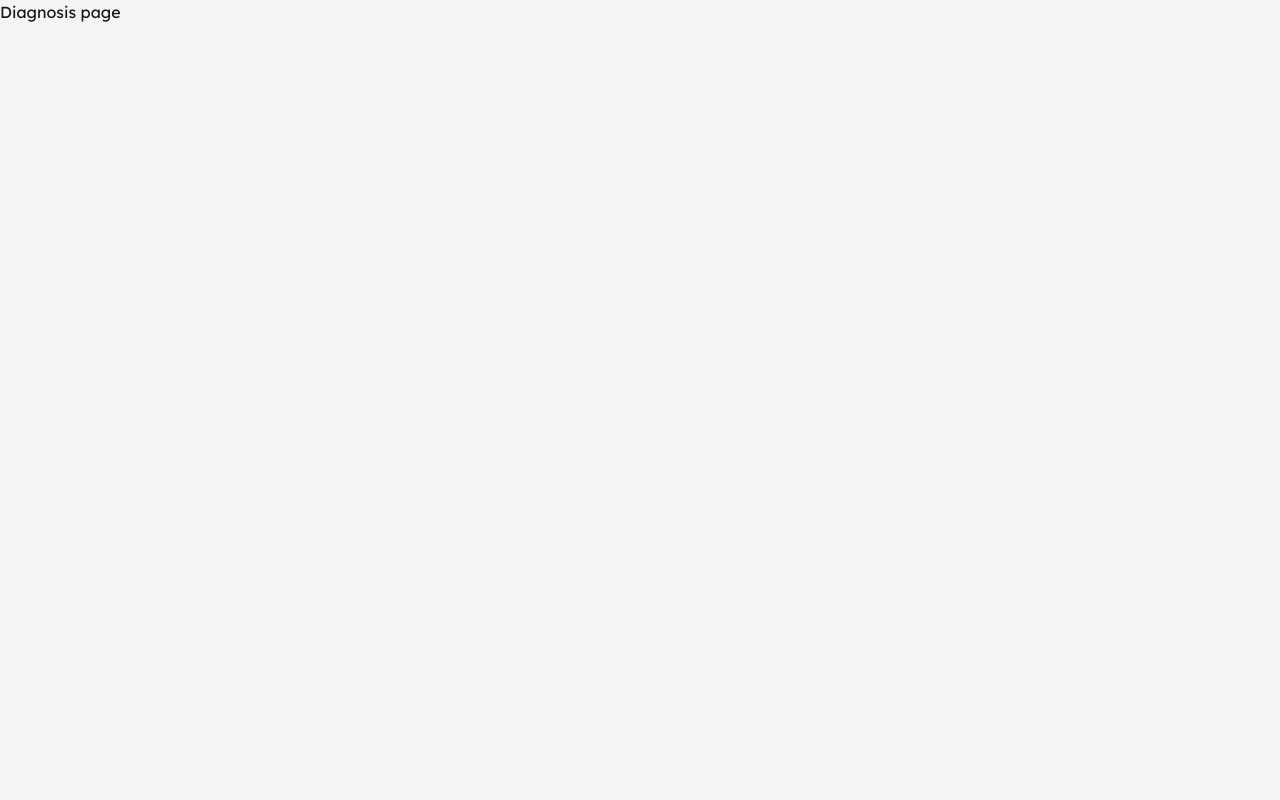
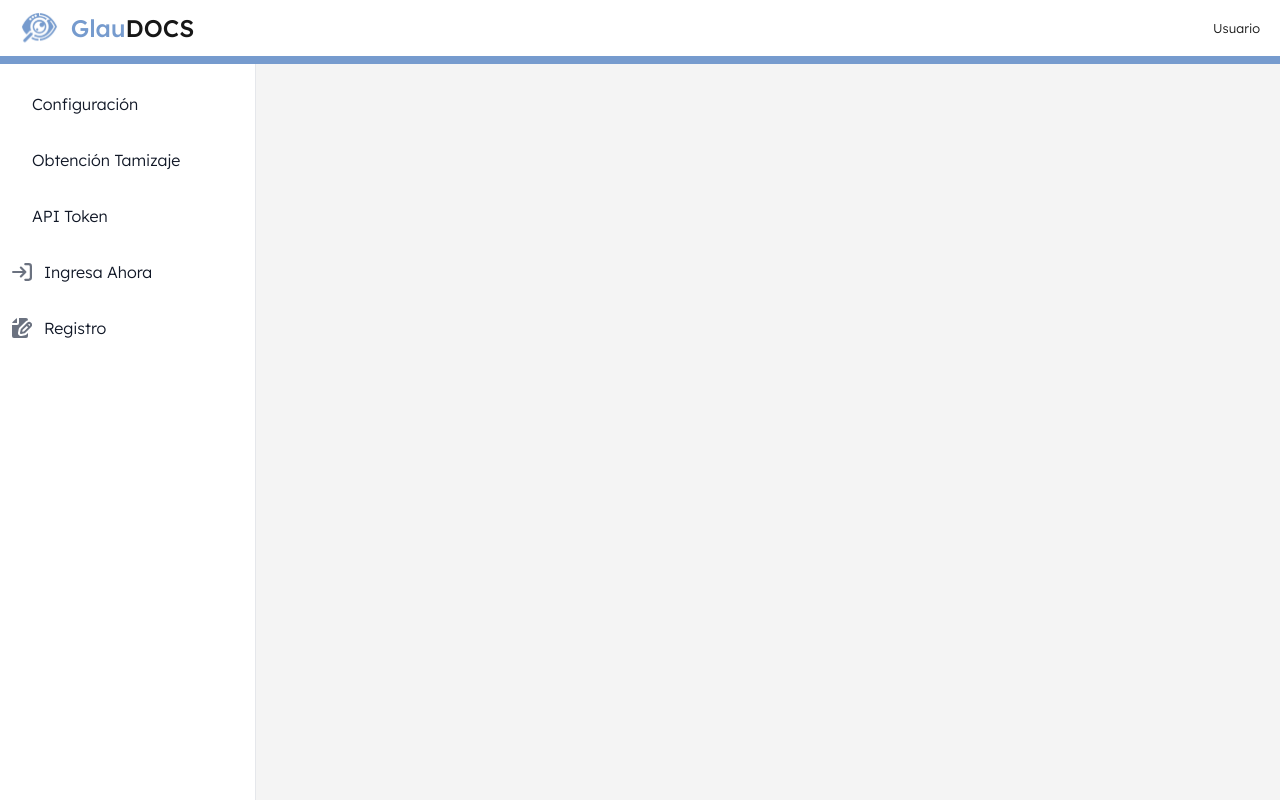
Before and after one commit to Proyecto-de-grado-GlaucomApp/glau-docs, a Next.js app: page /diagnosis in a window 1280 px wide. Built offline with nearby package versions, Linux system fonts and the light colour scheme.

Commit message:
ADD: Main Page + Diagnosis component

```diff
--- a/src/app/diagnosis/page.tsx
+++ b/src/app/diagnosis/page.tsx
@@ -1,10 +1,11 @@
+import Navbar from "@/components/navbar";
 import { FC } from "react";
 
 const DiagnosisPage: FC = () => {
   return (
-      <div>
-          Diagnosis page
-      </div>
+    <>
+    <Navbar />
+    </>
 
   );
 };
--- a/src/components/mainContent.tsx
+++ b/src/components/mainContent.tsx
@@ -3,8 +3,9 @@
 const MainContent = () => {
     return (
 <>
-    <div className="p-4 sm:ml-96 grid grid-cols-6 gap-10">
-        <div className="mt-28 mb-20 col-span-4 p-16 border-gray-200 rounded-3xl shadow-2xl bg-white dark:border-gray-700 mt-16">
+    <div className="lg:p-4 lg:ml-96 grid grid-cols-1 lg:grid-cols-6 gap-10 bg-white lg:bg-inherit">
+
+        <div className="lg:mt-28 lg:mb-20 col-span-4 p-10 lg:p-16 lg:border-gray-200 lg:rounded-3xl lg:shadow-2xl bg-white dark:border-gray-700 lg:mt-16 mt-16">
             <h1 className="pb-10">GlauApp referencia documentación de API</h1>
             <p className="pb-10">
                 El glaucoma es una enfermedad ocular que puede provocar la pérdida de visión irreversible si no se detecta a tiempo. GlauApp utiliza algoritmos avanzados para detectar la excavidad del nervio óptico y el área neuroretiniana, permitiendo un diagnóstico inicial que puede guiar a los profesionales en la toma de decisiones informadas sobre el manejo y tratamiento del paciente.
@@ -41,16 +42,16 @@ const MainContent = () => {
             <p className="pb-3">· Fabio Luis Buitrago Ochoa</p>
             <p className="pb-3">· Felipe García Castilblanco</p>
             <p className="pb-10">· Luisa Lorena Parra Nivia</p>
-            <div className="flex ms-2 md:me-24 pb-6">
+            <div className="flex ms-2 md:me-24 lg:pb-6">
                 <img src="logoGlauApp.svg" className="h-8 me-3" />
-                <span className="self-center text-xl font-medium sm:text-2xl whitespace-nowrap dark:text-black">
+                <span className="self-center text-xl font-medium lg:text-2xl whitespace-nowrap dark:text-black">
                     <span style={{ color: '#769BCE' }}>Glau</span>DOCS
                 </span>
             </div>
         </div>
 
-        <div className="col-span-2 mt-20">
-            <p style={{ color: '#769BCE' }} className="text-xs mt-24 mb-6 font-medium text-xl">En esta página</p>
+        <div className="col-span-2 hidden lg:block lg:mt-20">
+            <p style={{ color: '#769BCE' }} className="text-xs lg:mt-24 mb-6 font-medium text-xl">En esta página</p>
             <ul className="space-y-1 font-light">
                 <li>
                     <a href="" className="text-xs flex items-center p-3 text-gray-900 group hover:bg-[rgba(118,155,206,0.2)] hover:border-l-4 hover:border-[#769BCE] group">
--- a/src/components/navbar.tsx
+++ b/src/components/navbar.tsx
@@ -17,7 +17,7 @@ const Navbar = () => {
                 <div className="flex items-center justify-between">
                     <div className="flex items-center justify-start rtl:justify-end">
                         {
-                            isLoading ? <button data-drawer-target="logo-sidebar" data-drawer-toggle="logo-sidebar" aria-controls="logo-sidebar" type="button" className="inline-flex items-center p-2 text-sm text-gray-500 rounded-lg sm:hidden hover:bg-gray-100 focus:outline-none focus:ring-2 focus:ring-gray-200 dark:text-gray-400 dark:hover:bg-gray-200 dark:focus:ring-gray-200">
+                            isLoading ? <button data-drawer-target="logo-sidebar" data-drawer-toggle="logo-sidebar" aria-controls="logo-sidebar" type="button" className="inline-flex items-center p-2 text-sm text-gray-500 rounded-lg lg:hidden hover:bg-gray-100 focus:outline-none focus:ring-2 focus:ring-gray-200 dark:text-gray-400 dark:hover:bg-gray-200 dark:focus:ring-gray-200">
                             <span className="sr-only">Open sidebar</span>
                             <svg className="w-6 h-6" aria-hidden="true" fill="currentColor" viewBox="0 0 20 20" xmlns="http://www.w3.org/2000/svg">
                                 <path clipRule="evenodd" fillRule="evenodd" d="M2 4.75A.75.75 0 012.75 4h14.5a.75.75 0 010 1.5H2.75A.75.75 0 012 4.75zm0 10.5a.75.75 0 01.75-.75h7.5a.75.75 0 010 1.5h-7.5a.75.75 0 01-.75-.75zM2 10a.75.75 0 01.75-.75h14.5a.75.75 0 010 1.5H2.75A.75.75 0 012 10z"></path>
@@ -27,7 +27,7 @@ const Navbar = () => {
 
                         <div className="flex ms-2 md:me-24">
                             <img src="logoGlauApp.svg" className="h-8 me-3" />
-                            <span className="self-center text-xl font-medium sm:text-2xl whitespace-nowrap dark:text-black">
+                            <span className="self-center text-xl font-medium lg:text-2xl whitespace-nowrap dark:text-black">
                                 <span style={{ color: '#769BCE' }}>Glau</span>DOCS
                             </span>
                         </div>
@@ -68,7 +68,7 @@ const Navbar = () => {
 
         </nav>
 
-        <aside id="logo-sidebar" className="fixed top-0 left-0 z-40 w-64 h-screen pt-20 transition-transform -translate-x-full bg-white border-r border-white-200 sm:translate-x-0" aria-label="logo-sidebar">
+        <aside id="logo-sidebar" className="fixed top-0 left-0 z-40 w-64 h-screen pt-20 transition-transform -translate-x-full bg-white border-r border-white-200 lg:translate-x-0" aria-label="logo-sidebar">
                 <div className="h-full pb-4 overflow-y-auto bg-white">
                     <ul className="space-y-2 font-light">
                         <li>
```
